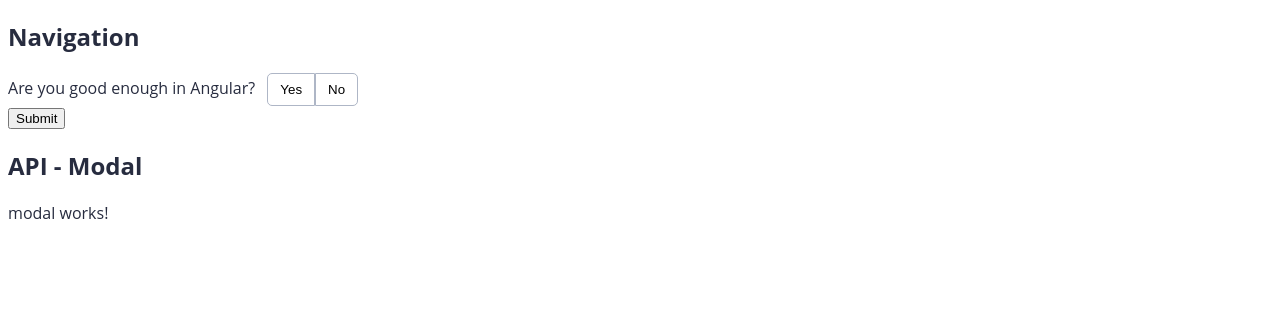
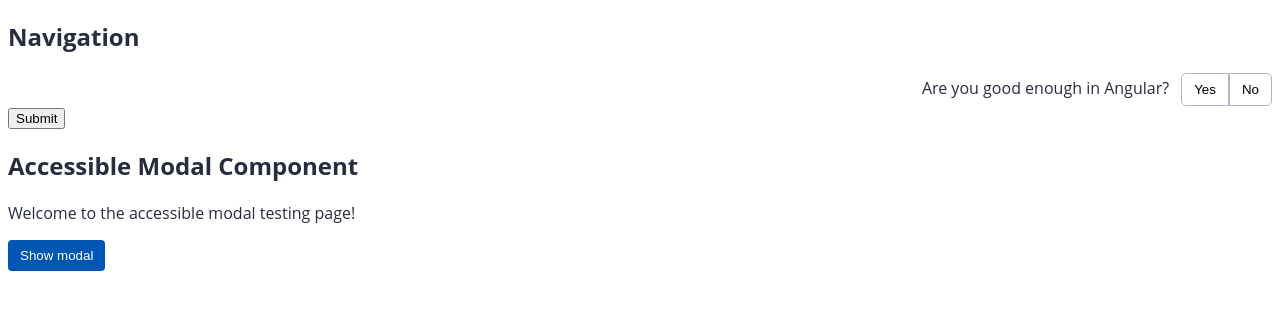
Before and after one commit to AndreBezBirolo/angular-acessibility, an Angular app: page / in a window 1280 px wide. Shown: the top 310 px of the page. Built offline with nearby package versions, Linux system fonts and the light colour scheme.

Commit message:
Injetando template do modal

```diff
--- a/src/app/app.component.html
+++ b/src/app/app.component.html
@@ -13,7 +13,40 @@
     </form>
   </section>
   <section>
-    <h1>API - Modal</h1>
-    <app-modal></app-modal>
+    <h1>Accessible Modal Component</h1>
+    <p>Welcome to the accessible modal testing page!</p>
+    <button
+      class="button button-primary"
+      type="button"
+      (click)="show()">
+      Show modal
+    </button>
+
+    <ng-template #modal>
+      <div class="form-field">
+        <label for="fist-name">First name</label>
+        <input id="fist-name" [(value)]="firstName">
+      </div>
+      <div class="form-field">
+        <label for="sur-name">Sur name</label>
+        <input id="sur-name">
+      </div>
+      <div class="form-field">
+        <label for="age">Age</label>
+        <input id="age">
+      </div>
+      <div class="button-group">
+        <button
+          class="button button-primary"
+          type="button">Submit
+        </button>
+        <button
+          class="button button-secondary"
+          type="button"
+          (click)="modalRef.close()">Cancel
+        </button>
+      </div>
+    </ng-template>
+
   </section>
 </main>
--- a/src/app/app.component.ts
+++ b/src/app/app.component.ts
@@ -1,5 +1,6 @@
-import { Component } from '@angular/core';
+import { Component, TemplateRef, ViewChild } from '@angular/core';
 import { FormBuilder, FormGroup } from '@angular/forms';
+import { ModalRef, ModalService } from './shared/components/modal/services/modal.service';
 
 @Component({
   selector: 'app-root',
@@ -7,11 +8,15 @@ import { FormBuilder, FormGroup } from '@angular/forms';
   styleUrls: ['./app.component.scss']
 })
 export class AppComponent {
-  title = 'a11y-p1';
+  @ViewChild('modal') public modalTemplateRef: TemplateRef<any>;
+  public title = 'a11y-p1';
+  public firstName = 'André';
+  public modalRef: ModalRef;
   public form: FormGroup = null;
 
   constructor(
-    formBuilder: FormBuilder
+    formBuilder: FormBuilder,
+    private modalService: ModalService
   ) {
     this.form = formBuilder.group({
       yesNoAnswer: [null]
@@ -21,4 +26,11 @@ export class AppComponent {
   public submit(): void {
     console.log(this.form.value);
   }
+
+  public show(): void {
+    this.modalService.open({
+      templateRef: this.modalTemplateRef,
+      title: 'User Details'
+    });
+  }
 }
--- a/src/app/shared/components/modal/services/modal.service.ts
+++ b/src/app/shared/components/modal/services/modal.service.ts
@@ -1,9 +1,26 @@
-import { Injectable } from '@angular/core';
+import { Injectable, TemplateRef } from '@angular/core';
 
 @Injectable({
   providedIn: 'root'
 })
 export class ModalService {
 
-  constructor() { }
+  constructor() {
+  }
+
+  public open(config: ModalConfig): ModalRef {
+    console.log('Open called');
+    return new ModalRef();
+  }
 }
+
+export interface ModalConfig {
+  templateRef: TemplateRef<any>;
+  title: string;
+}
+
+export class ModalRef {
+  public close(): void {
+    console.log('Close called');
+  }
+}
--- a/src/styles.scss
+++ b/src/styles.scss
@@ -12,3 +12,48 @@ body {
 :focus {
   outline: 2px solid orange;
 }
+
+
+.button-group {
+  text-align: right;
+  .button {
+    margin-left: 0.5rem;
+  }
+}
+
+.button {
+  display: inline-block;
+  padding: 0.5rem 0.75rem;
+  border-radius: .25rem;
+  border: none;
+
+  font-weight: 400;
+  &.button-primary {
+    background-color: #0056B3;
+    color: #fff;
+  }
+  &.button-secondary {
+    background-color: #6c757d;
+    color: #fff;
+  }
+}
+
+.form-field {
+  margin-bottom: 1rem;
+  label {
+    display: block;
+    font-weight: 600;
+    margin-bottom: 0.5rem;
+  }
+  input {
+    width: 100%;
+    padding: 0.25rem;
+    font-size: 1rem;
+  }
+}
+
+.validation-error {
+  display: inline-block;
+  color: red;
+  margin-top: 0.5rem;
+}
```
